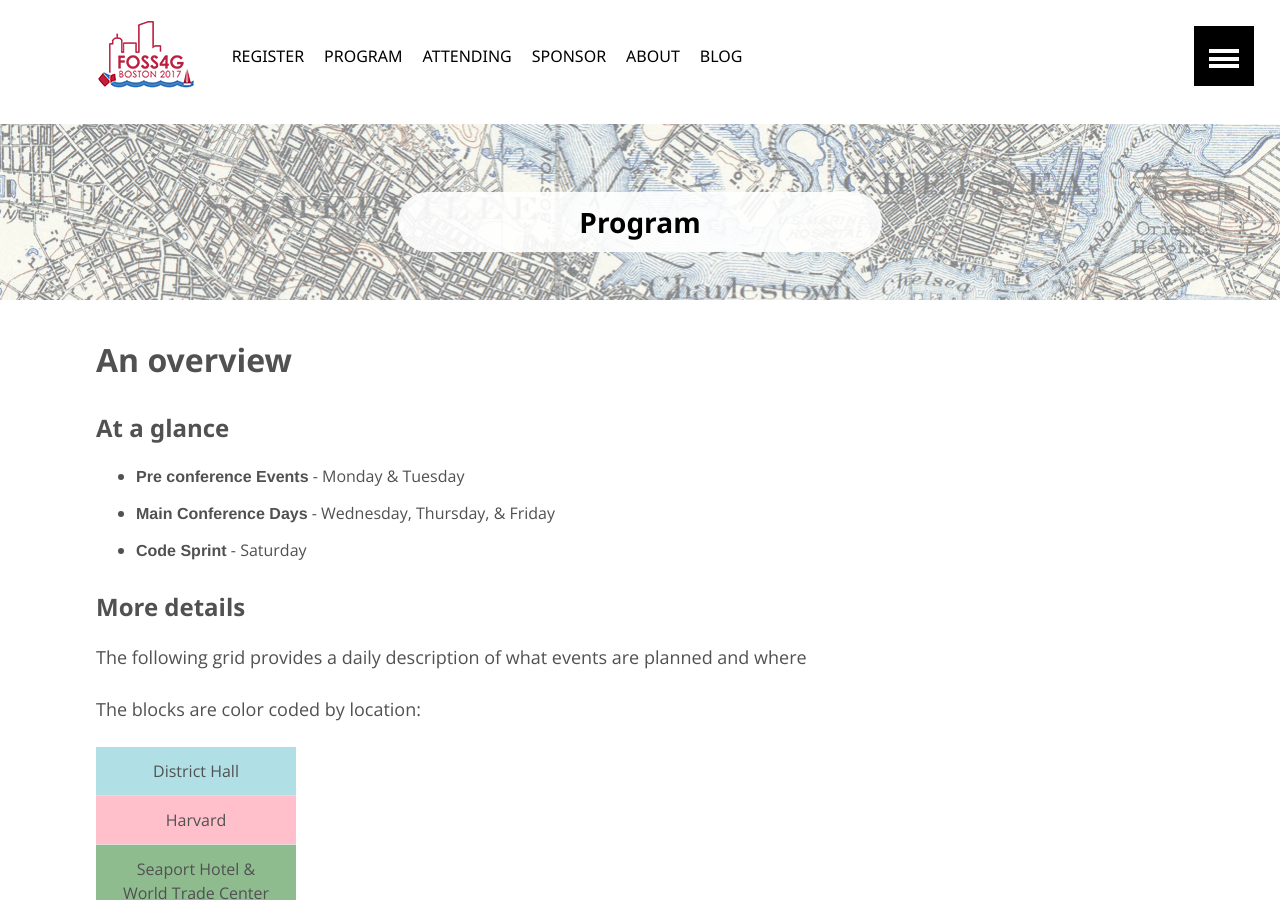
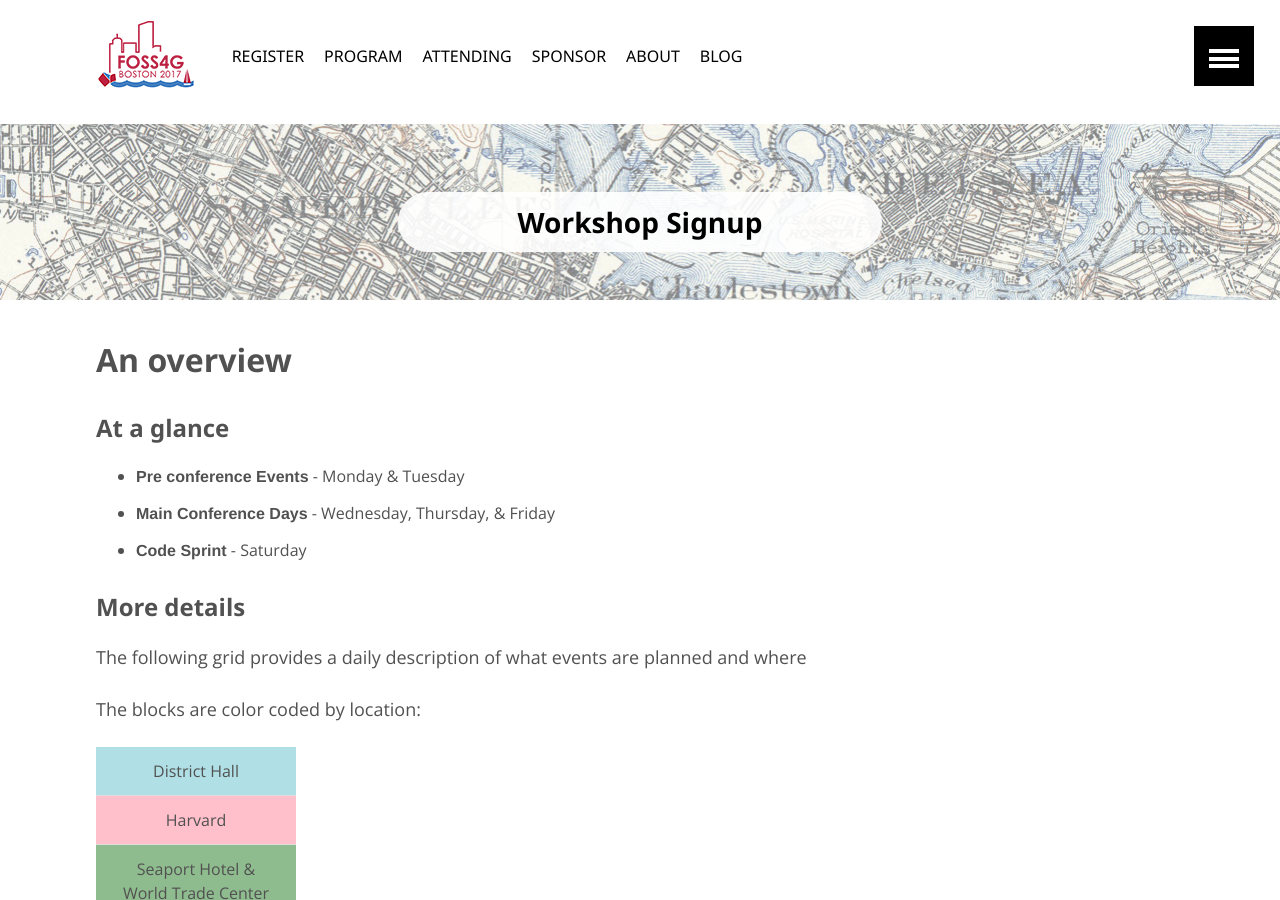
Before and after one commit to AvidGeo/foss4g2017-dev, a Jekyll site: the page built from program/index.html, in a window 1280 px wide and 900 px high. Built offline with Jekyll 4.4.1, drawn with Linux system fonts in a browser that asks for light colours.

Commit message:
updating header
updating header

```diff
--- a/program/index.html
+++ b/program/index.html
@@ -1,9 +1,15 @@
 ---
-layout: default-topic
-title: Program
+layout: topic
+title: "Workshop Signup"
+excerpt: "Workshop Signup"
 image:
   feature: boston-map.png
+  teaser:
+  thumb:
+share: false
+ads: false
 ---
+
 <div class="sections">
     <h2>An overview</h2>
     <h4>At a glance</h4>
```
